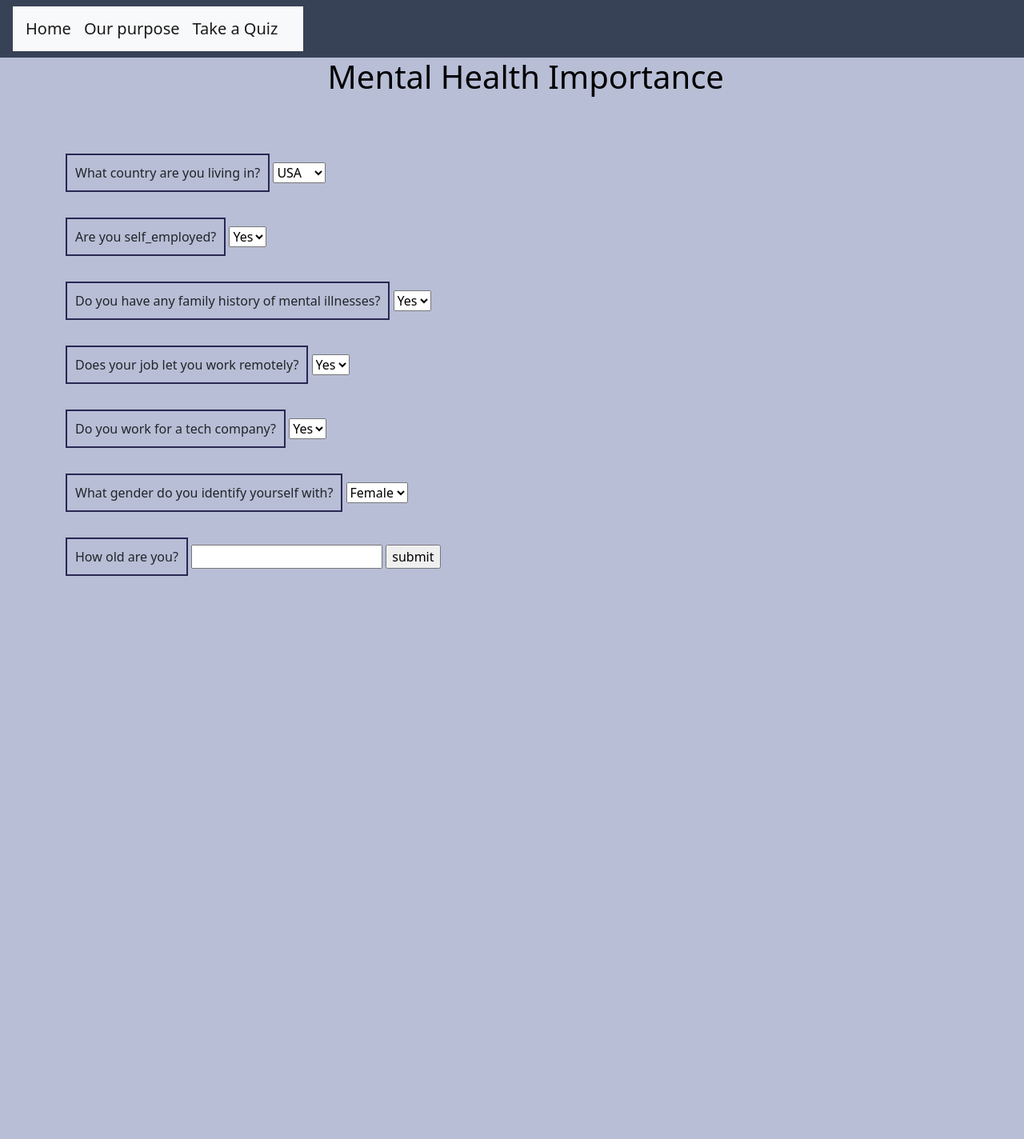
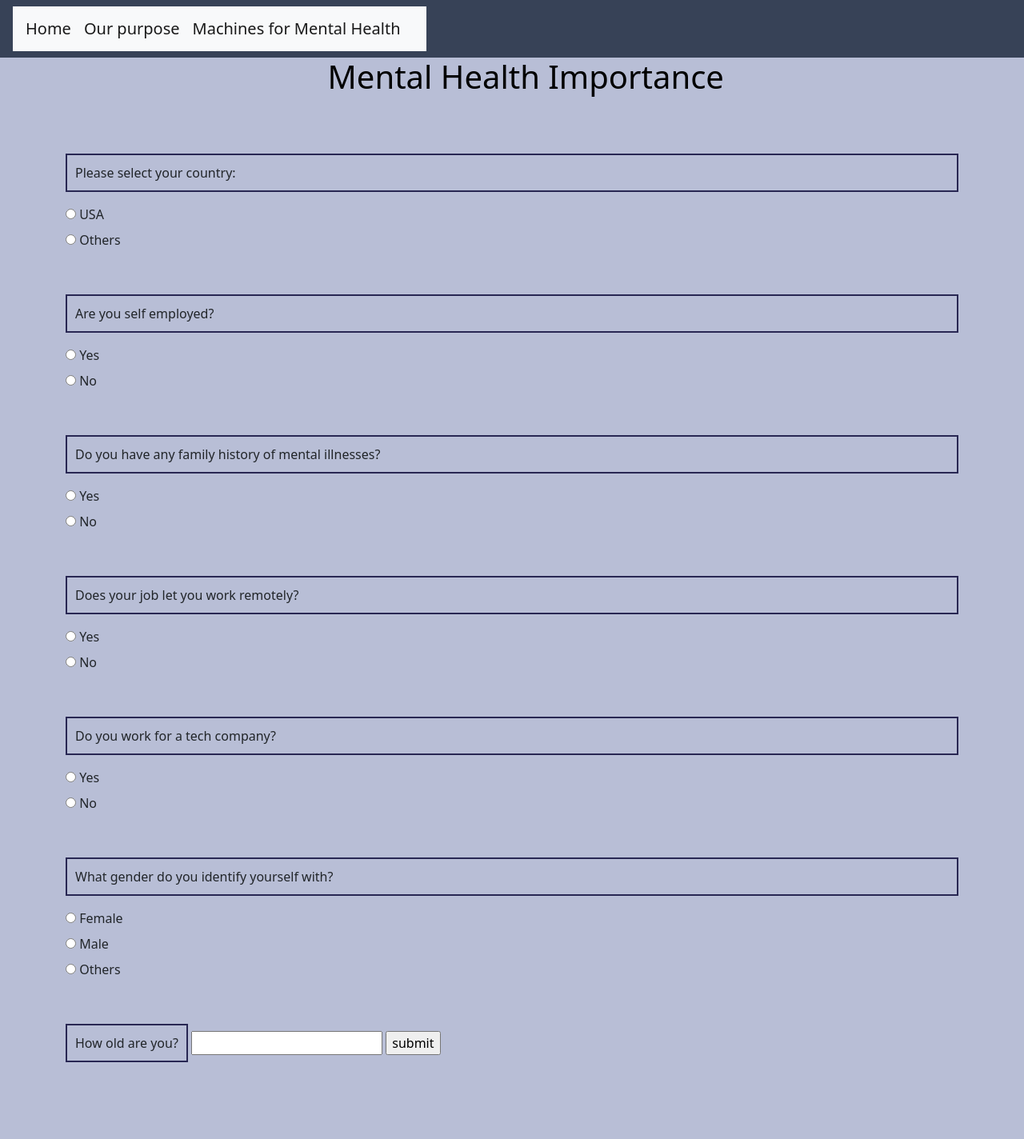
Before and after one commit to nappytrails/machines_for_mental_health, a Flask app: page /quiz in a window 1280 px wide; the page is wider, and only the part inside the window is pictured. Shown: that part at 80% size. Before the commit the page ends 720 px from the top of that part, so only its background shows below. Run offline with Flask 2, Linux system fonts and the light colour scheme.

Commit message:
Layout changes

```diff
--- a/static/css/style.css
+++ b/static/css/style.css
@@ -27,8 +27,8 @@ center { position: relative;
 top: 20%;
 left:7%}
 
-.response {
+/* .response {
     position: absolute;
     top: 200px;
     left: 600px;
-}
+} */
--- a/templates/index.html
+++ b/templates/index.html
@@ -4,7 +4,7 @@
     <head>
         <meta charset="UTF-8">
         <meta name="viewport" content="width=device-width, initial-scale=1.0">
-        <title>Bootstrap Visualization Dashboard</title>
+        <title>Machines for Mental Health</title>
         <link rel="shortcut icon" href="data:;" type="image/x-icon">
         <link rel="stylesheet" href="https://cdn.jsdelivr.net/npm/bootstrap@4.6.0/dist/css/bootstrap.min.css" integrity="sha384-B0vP5xmATw1+K9KRQjQERJvTumQW0nPEzvF6L/Z6nronJ3oUOFUFpCjEUQouq2+l" crossorigin="anonymous">
         <link rel="stylesheet" href="{{url_for('static',filename='css/style.css')}}">
@@ -52,7 +52,7 @@
                 <div class="col-md-6">
                     <br>
                     <br>
-                    <img src="/brain_science.png" width = "400" height="390">
+                    <img src="{{url_for('static',filename='images/brain_science.png')}}" width = "400" height="390">
                 </div>
 
             </div>
--- a/templates/purpose.html
+++ b/templates/purpose.html
@@ -4,7 +4,7 @@
     <head>
         <meta charset="UTF-8">
         <meta name="viewport" content="width=device-width, initial-scale=1.0">
-        <title>Bootstrap Visualization Dashboard</title>
+        <title>Machines for Mental Health</title>
 
         <link rel="shortcut icon" href="data:;" type="image/x-icon">
         <link rel="stylesheet" href="https://cdn.jsdelivr.net/npm/bootstrap@4.6.0/dist/css/bootstrap.min.css" integrity="sha384-B0vP5xmATw1+K9KRQjQERJvTumQW0nPEzvF6L/Z6nronJ3oUOFUFpCjEUQouq2+l" crossorigin="anonymous">
--- a/templates/quiz.html
+++ b/templates/quiz.html
@@ -28,7 +28,7 @@
                     </a>
                     <a class="navbar-brand" href="/quiz">
 
-                        Take a Quiz
+                        Machines for Mental Health
                     </a>
                 </nav>
             </div>
@@ -43,49 +43,51 @@
                     <br>
                     <p>
                         <form method = "POST" action="/model">
-                            <label style="padding: 10px; border: 2px solid rgb(40, 39, 83);" for="country">What country are you living in?</label>
-                                <select name="country" id="country">
-                                <option value="1">USA</option>
-                                <option value="0">Other</option>
-                                </select>
+                            <p style="padding: 10px; border: 2px solid rgb(40, 39, 83);"> Please select your country:</p>
+                                <input type="radio" id="USA" name="country" value="1">
+                                <label for="USA">USA</label><br>
+                                <input type="radio" id="Others" name="country" value="0">
+                                <label for="Others">Others</label><br>
                                 <br>
                                 <br>
-                                <label style="padding: 10px; border: 2px solid rgb(40, 39, 83);" for="employment">Are you self_employed?</label>
-                                <select name="employment" id="employment">
-                                <option value="1">Yes</option>
-                                <option value="0">No</option>
-                                </select>
+                                <p style="padding: 10px; border: 2px solid rgb(40, 39, 83);"> Are you self employed?</p>
+                                <input type="radio" id="Yes" name="employment" value="1">
+                                <label for="Yes">Yes</label><br>
+                                <input type="radio" id="No" name="employment" value="0">
+                                <label for="No">No</label><br>
                                 <br>
                                 <br>
-                                <label style="padding: 10px; border: 2px solid rgb(40, 39, 83);" for="history">Do you have any family history of mental illnesses?</label>
-                                <select name="history" id="history">
-                                <option value="1">Yes</option>
-                                <option value="0">No</option>
-                                </select>
+                                <p style="padding: 10px; border: 2px solid rgb(40, 39, 83);">Do you have any family history of mental illnesses?</p>
+                                <input type="radio" id="Yes" name="history" value="1">
+                                <label for="Yes">Yes</label><br>
+                                <input type="radio" id="No" name="history" value="0">
+                                <label for="No">No</label><br>
                                 <br>
                                 <br>
-                                <label style="padding: 10px; border: 2px solid rgb(40, 39, 83);" for="remote">Does your job let you work remotely?</label>
-                                <select name="remote" id="remote">
-                                <option value="1">Yes</option>
-                                <option value="0">No</option>
-                                </select>
+                                <p style="padding: 10px; border: 2px solid rgb(40, 39, 83);">Does your job let you work remotely?</p>
+                                <input type="radio" id="Yes" name="remote" value="1">
+                                <label for="Yes">Yes</label><br>
+                                <input type="radio" id="No" name="remote" value="0">
+                                <label for="No">No</label><br>
                                 <br>
                                 <br>
-                                <label style="padding: 10px; border: 2px solid rgb(40, 39, 83);" for="tech">Do you work for a tech company?</label>
-                                <select name="tech" id="tech">
-                                <option value="1">Yes</option>
-                                <option value="0">No</option>
-                                </select>
+                                <p style="padding: 10px; border: 2px solid rgb(40, 39, 83);">Do you work for a tech company?</p>
+                                <input type="radio" id="Yes" name="tech" value="1">
+                                <label for="Yes">Yes</label><br>
+                                <input type="radio" id="No" name="tech" value="0">
+                                <label for="No">No</label><br>
                                 <br>
                                 <br>
-                                <label style="padding: 10px; border: 2px solid rgb(40, 39, 83);" for="gender">What gender do you identify yourself with?</label>
-                                <select name="gender" id="gender">
-                                <option value="female">Female</option>
-                                <option value="male">Male</option>
-                                <option value="others">Others</option>
-                                </select>
+                                <p style="padding: 10px; border: 2px solid rgb(40, 39, 83);">What gender do you identify yourself with?</p>
+                                <input type="radio" id="female" name="gender" value="female">
+                                <label for="female">Female</label><br>
+                                <input type="radio" id="male" name="gender" value="male">
+                                <label for="male">Male</label><br>
+                                <input type="radio" id="others" name="gender" value="others">
+                                <label for="ohers">Others</label><br>
                                 <br>
                                 <br>
+
                                 <label style="padding: 10px; border: 2px solid rgb(40, 39, 83);" for="age">How old are you?</label>
                                 <input type="number" id = "age" name = "age">
                                 </select>
@@ -102,7 +104,7 @@
                             </div>
                         {% endif %}
 
-                    </div>
+                    </div><br><br><br>
 
 
 
```
Also changed, not shown: README.md, static/images/brain_science.png (renamed from brain_science.png).
